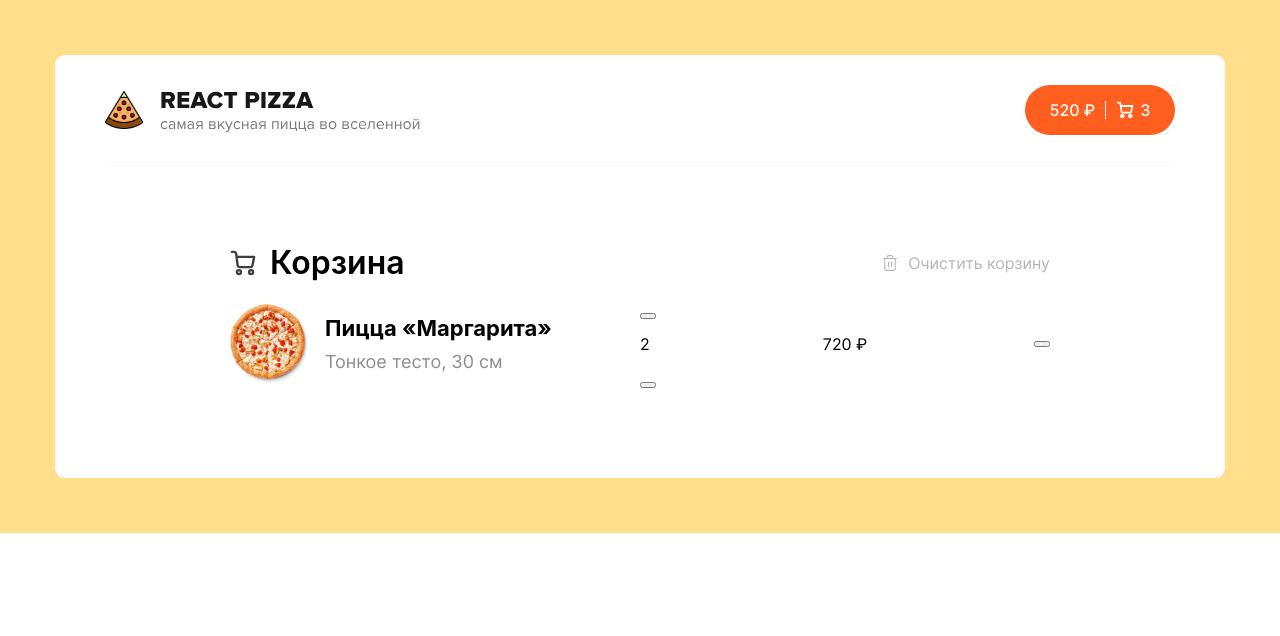
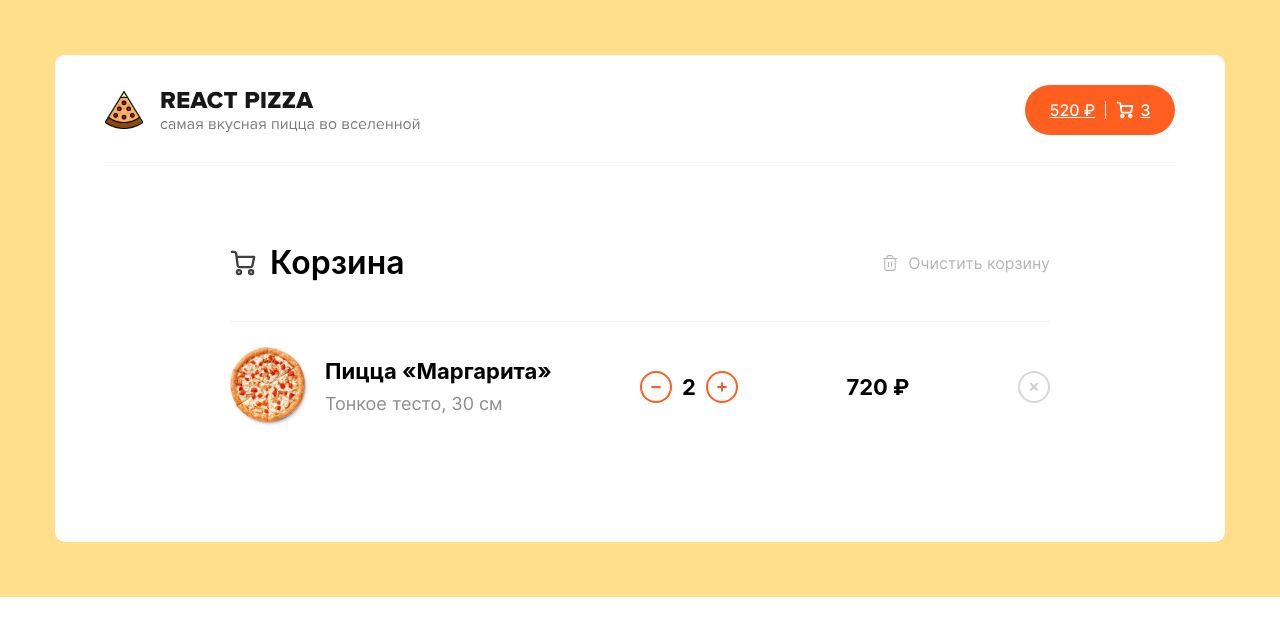
Before and after one commit to Keller108/react-pizza-v2, a React (Create React App) app: page /cart in a window 1280 px wide. Shown: the top 636 px of the page. Built offline with nearby package versions, Linux system fonts and the light colour scheme; a web font is replaced by a local one.

Commit message:
Реализована страница "/cart" / Реаливан роутер / Реализован компонент <CartItem />

```diff
--- a/src/app/App.tsx
+++ b/src/app/App.tsx
@@ -16,7 +16,7 @@ function App() {
                     <Header />
                     <Routes>
                         <Route path="/" element={<Main />} />
-                        <Route path="/cart" element={<Cart />} />
+                        <Route path="cart" element={<Cart />} />
                     </Routes>
                 </div>
             </div>
--- /dev/null
+++ b/src/entities/CartItem/CartItem.css
@@ -0,0 +1,103 @@
+.cart-item {
+    display: flex;
+    flex-direction: row;
+    align-items: center;
+    justify-content: space-between;
+    box-sizing: border-box;
+    padding: 25px 0;
+    border-top: 1px solid #f4f4f4;
+}
+
+.cart-item__pic {
+    margin: 0;
+    margin-right: 15px;
+}
+
+.cart-item__content-wrapper {
+    width: 50%;
+    display: flex;
+    flex-direction: row;
+    align-items: center;
+    justify-content: flex-start;
+}
+
+.cart-item__title-wrapper {
+    display: flex;
+    flex-direction: column;
+    align-items: flex-start;
+    justify-content: center;
+    margin: 0;
+    padding: 0;
+    box-sizing: border-box;
+}
+
+.cart-item__title {
+    margin: 0;
+    margin-bottom: 10px;
+    font-size: 22px;
+    font-weight: bold;
+}
+
+.cart-item__product-description {
+    font-size: 18px;
+    font-weight: normal;
+    color: #8d8d8d;
+    margin: 0;
+}
+
+.cart-item__price-wrapper {
+    width: 50%;
+    display: flex;
+    flex-direction: row;
+    align-items: center;
+    justify-content: space-between;
+}
+
+.cart-item__action-wrapper {
+    display: flex;
+    flex-direction: row;
+    align-items: center;
+    justify-content: space-between;
+    margin: 0;
+    padding: 0;
+    box-sizing: border-box;
+}
+
+.cart-item__action-btn {
+    width: 32px;
+    height: 32px;
+    outline: none;
+    border: none;
+    background-image: unset;
+    background-size: contain;
+    background-repeat: no-repeat;
+    cursor: pointer;
+    background-color: rgba(0,0,0,0);
+}
+
+.cart-item__action-btn_type_minus {
+    background-image: url("../../img/cart__minus-btn.svg");
+}
+
+.cart-item__action-btn_type_plus {
+    background-image: url("../../img/cart__plus-btn.svg");
+}
+
+.cart-item__action-btn_type_remove {
+    background-image: url("../../img/cart__remove-btn.svg");
+}
+
+.cart-item__amount {
+    font-size: 22px;
+    line-height: 1;
+    font-weight: bold;
+    color: black;
+    margin: 0 10px;
+}
+
+.cart-item__price {
+    font-size: 22px;
+    line-height: 1;
+    font-weight: bold;
+    color: black;
+}
--- /dev/null
+++ b/src/entities/CartItem/CartItem.tsx
@@ -0,0 +1,40 @@
+import './CartItem.css';
+//@ts-ignore
+import imgPath from '../../img/cart-item_1.svg';
+
+export function CartItem() {
+    return (
+        <li className="cart-item">
+            <div className="cart-item__content-wrapper">
+                <img className="cart-item__pic" src={imgPath} alt="Товар в корзине"/>
+                <div className="cart-item__title-wrapper">
+                    <h3 className='cart-item__title'>
+                        Пицца «Маргарита»
+                    </h3>
+                    <p className="cart-item__product-description">
+                            Тонкое тесто, 30 см
+                    </p>
+                </div>
+            </div>
+            <div className="cart-item__price-wrapper">
+                <div className="cart-item__action-wrapper">
+                    <button
+                        className="cart-item__action-btn cart-item__action-btn_type_minus"
+                        aria-label="Decrement"
+                        type="button"
+                    />
+                    <p className="cart-item__amount">2</p>
+                    <button
+                        className="cart-item__action-btn cart-item__action-btn_type_plus"
+                        aria-label="Decrement"
+                        type="button"
+                    />
+                </div>
+                <p className="cart-item__price">
+                    720 ₽
+                </p>
+                <button className="cart-item__action-btn cart-item__action-btn_type_remove" type="button" aria-label="Remove item"/>
+            </div>
+        </li>
+    )
+}
--- a/src/pages/Cart/Cart.css
+++ b/src/pages/Cart/Cart.css
@@ -17,6 +17,7 @@
     justify-content: space-between;
     margin: 0 auto;
     box-sizing: border-box;
+    margin-bottom: 20px;
 }
 
 .cart__title {
@@ -53,56 +54,3 @@
     margin: 0;
     box-sizing: border-box;
 }
-
-.cart-item {
-    display: flex;
-    flex-direction: row;
-    align-items: center;
-    justify-content: space-between;
-    box-sizing: border-box;
-}
-
-.cart-item__pic {
-    margin: 0;
-    margin-right: 15px;
-}
-
-.cart-item__content-wrapper {
-    width: 50%;
-    display: flex;
-    flex-direction: row;
-    align-items: center;
-    justify-content: flex-start;
-}
-
-.cart-item__title-wrapper {
-    display: flex;
-    flex-direction: column;
-    align-items: flex-start;
-    justify-content: center;
-    margin: 0;
-    padding: 0;
-    box-sizing: border-box;
-}
-
-.cart-item__title {
-    margin: 0;
-    margin-bottom: 10px;
-    font-size: 22px;
-    font-weight: bold;
-}
-
-.cart-item__product-description {
-    font-size: 18px;
-    font-weight: normal;
-    color: #8d8d8d;
-    margin: 0;
-}
-
-.cart-item__price-wrapper {
-    width: 50%;
-    display: flex;
-    flex-direction: row;
-    align-items: center;
-    justify-content: space-between;
-}
--- a/src/pages/Cart/Cart.tsx
+++ b/src/pages/Cart/Cart.tsx
@@ -1,6 +1,5 @@
+import { CartItem } from '../../entities/CartItem/CartItem';
 import './Cart.css';
-//@ts-ignore
-import imgPath from '../../img/cart-item_1.svg';
 
 export function Cart() {
     return (
@@ -14,38 +13,7 @@ export function Cart() {
                 </button>
             </div>
             <ul className="cart__item-container">
-                <li className="cart-item">
-                    <div className="cart-item__content-wrapper">
-                        <img className="cart-item__pic" src={imgPath} alt="Товар в корзине"/>
-                        <div className="cart-item__title-wrapper">
-                            <h3 className='cart-item__title'>
-                                Пицца «Маргарита»
-                            </h3>
-                            <p className="cart-item__product-description">
-                                 Тонкое тесто, 30 см
-                            </p>
-                        </div>
-                    </div>
-                    <div className="cart-item__price-wrapper">
-                        <div className="cart-item__action-wrapper">
-                            <button
-                                className="cart-item__action-btn cart-item__action-btn_type_minus"
-                                aria-label="Decrement"
-                                type="button"
-                            />
-                            <p className="cart-item__amount">2</p>
-                            <button
-                                className="cart-item__action-btn cart-item__action-btn_type_plus"
-                                aria-label="Decrement"
-                                type="button"
-                            />
-                        </div>
-                        <p className="cart-item__price">
-                            720 ₽
-                        </p>
-                        <button className="cart-item__remove-item-btn" type="button" aria-label="Remove item"/>
-                    </div>
-                </li>
+                <CartItem />
             </ul>
         </main>
     )
--- a/src/shared/Header/Header.tsx
+++ b/src/shared/Header/Header.tsx
@@ -1,3 +1,4 @@
+import { Link, useLocation } from 'react-router-dom';
 //@ts-ignore
 import logoImg from '../../img/header-logo.svg';
 //@ts-ignore
@@ -5,12 +6,24 @@ import drawerImg from '../../img/basket-icon.svg';
 import './Header.css';
 
 function Header() {
+    const location = useLocation();
+
+    let header: any = [];
+
+    if (location.pathname === '/') {
+        header = <div className="header__logo-wrapper transparent-link">
+                    <img className="header__logo" src={logoImg} alt="Логотип пиццы" />
+                </div>
+    } else if (location.pathname === '/cart') {
+        header = <Link to="/" className="header__logo-wrapper transparent-link">
+                    <img className="header__logo" src={logoImg} alt="Логотип пиццы" />
+                </Link>
+    }
+
     return (
         <header className="header">
-        <div className="header__logo-wrapper transparent-link">
-            <img className="header__logo" src={logoImg} alt="Логотип пиццы" />
-        </div>
-        <div className="header__drawer-wrapper transparent-link">
+            {header}
+            <Link to="/cart" className="header__drawer-wrapper transparent-link">
                 <div className="header__text-amount">
                     520 ₽
                 </div>
@@ -18,7 +31,7 @@ function Header() {
                 <div className="header__text-amount">
                     3
                 </div>
-        </div>
+            </Link>
         </header>
     );
 }
```
Lines whose indentation alone changed are shown as unchanged.
